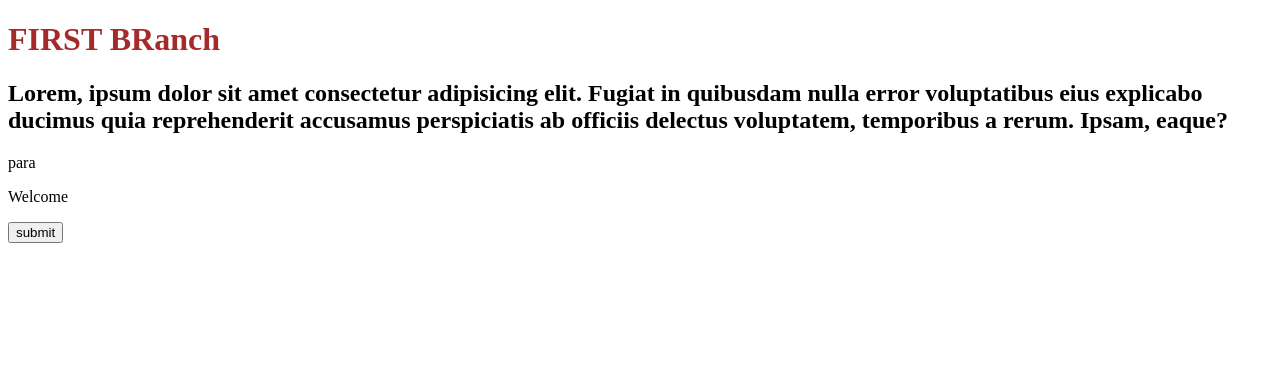
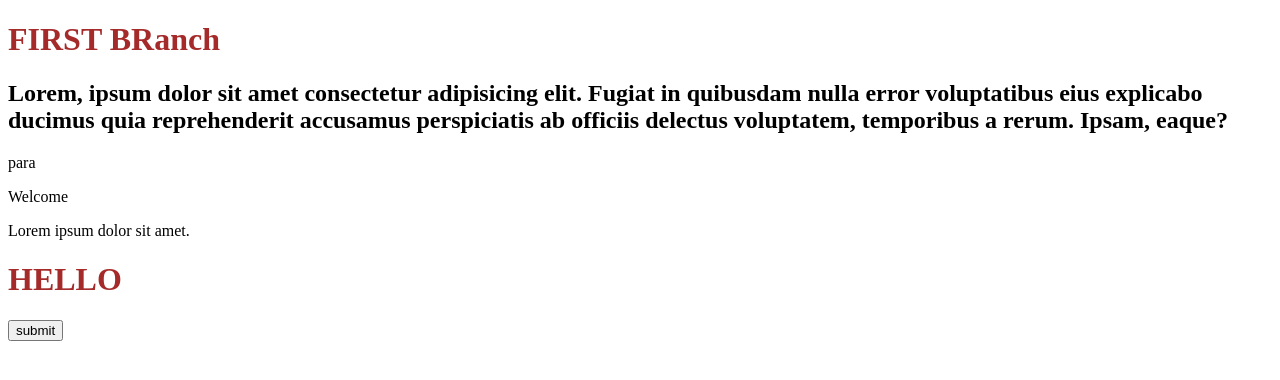
Before and after one commit to 13Shivani-S/Gittest, a plain HTML site: page index.html in a window 1280 px wide. Drawn offline with Linux system fonts and the light colour scheme.

Commit message:
added para and h1

```diff
--- a/index.html
+++ b/index.html
@@ -12,6 +12,8 @@
     <p>para</p>
     <div>
         <p>Welcome</p>
+        <p>Lorem ipsum dolor sit amet.</p>
+        <h1 class="hello">HELLO</h1>
         <button>submit</button>
     </div>
 </body>
```
